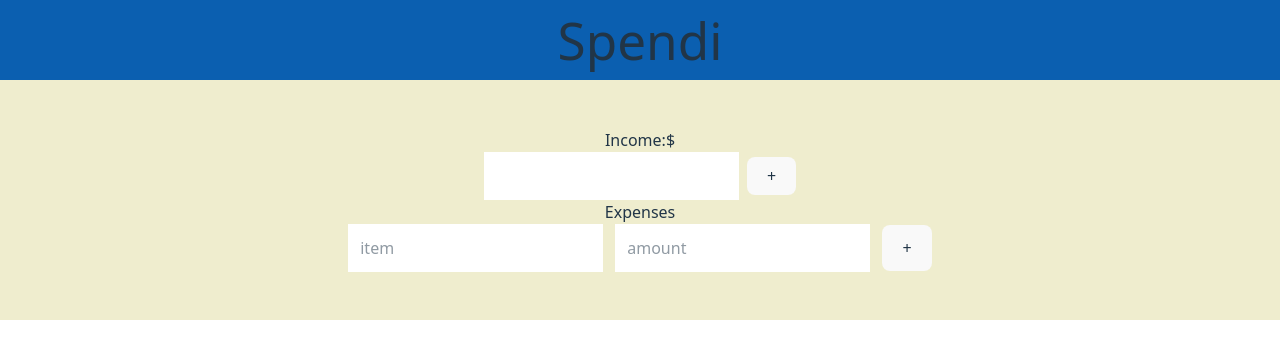
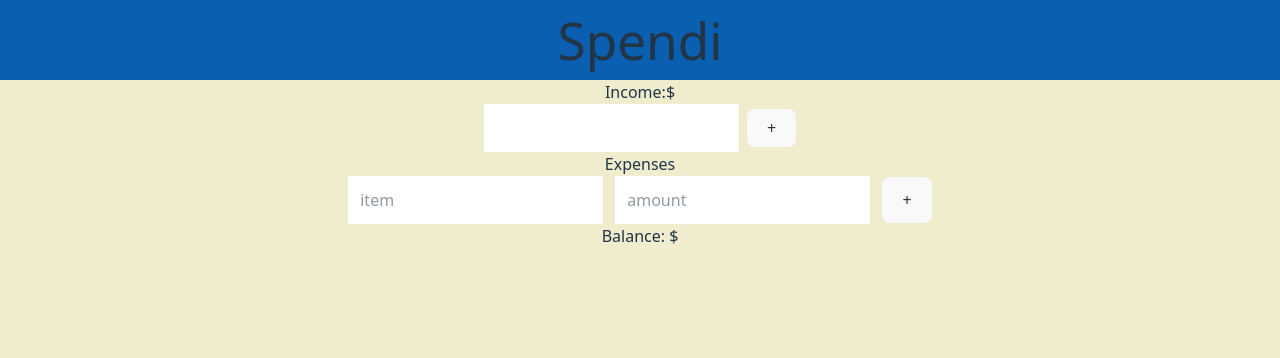
Before and after one commit to azongoismail/Spendi-react-app, a React (Vite) app: page / in a window 1280 px wide. Shown: the top 358 px of the page. Built offline with nearby package versions, Linux system fonts and the light colour scheme.

Commit message:
add remaining balance function

```diff
--- a/src/App.css
+++ b/src/App.css
@@ -6,6 +6,6 @@ body {
     background: #EBFCFF;
     display: flex;
     justify-content: center;
-    align-items: center;
-    min-height: 0vh;
+    align-items:start;
+    /* min-height: 0vh; */
 }
--- a/src/Components/Balance.jsx
+++ b/src/Components/Balance.jsx
@@ -1,9 +1,9 @@
 import React from 'react'
 
-const Balance = () => {
+const Balance = ({balance}) => {
   return (
     <div>
-
+      <p>Balance: ${balance}</p>
     </div>
   )
 }
--- a/src/Components/Income.jsx
+++ b/src/Components/Income.jsx
@@ -1,15 +1,26 @@
-import React from 'react'
+import React, { useEffect } from 'react'
 import { useState } from 'react';
 import { FaTrash } from "react-icons/fa6";
+import Balance from './Balance';
 
 
 
 const Income = () => {
     const [income, setIncome] = useState()
     const [totalIncome, setTotalIncome] = useState('')
+    const [balance, setBalance] = useState('')
     const [ list, SetList] = useState([]);
     const [ amount, setAmount] = useState('')
     const [ item, setItem] = useState ('')
+
+
+    useEffect(()=>{
+      const numericTotalIncome = parseFloat(totalIncome);
+      if (!isNaN(numericTotalIncome)) {
+     setBalance(numericTotalIncome.toString());
+   }
+
+    }, [totalIncome])
 
     const handleChange = (e) => {
           setIncome(
@@ -42,7 +53,24 @@ const Income = () => {
         ));
         setAmount('')
         setItem('')
+
+ const numericCurrentBalance = parseFloat(balance);
+ const numericAmount = parseFloat(amount);
+
+ if (isNaN(numericCurrentBalance) || isNaN(numericAmount) || numericAmount <= 0) {
+  console.error("Invalid current balance or expense amount.");
+  return;
+}
+
+const newRunningBalance = numericCurrentBalance - numericAmount;
+setBalance(newRunningBalance.toString());
+
+
     }
+
+
+
+
   const deleteItem = (item) =>{
      const filteredItems = list.filter((list) => list.id !== item.id);
      SetList(filteredItems);
@@ -50,7 +78,7 @@ const Income = () => {
 
 
   return (
-    <div class= "bg-[#EFEDCE] h-[30vh] flex justify-center items-center flex-col">
+    <div class= "bg-[#EFEDCE] h-[100vh] flex justify-start items-center flex-col">
       <p>Income:<span>${totalIncome}</span></p>
       <form action="" onSubmit={handleIncomeSubmit}>
         <input value={income} type="text" onChange={handleChange} class="bg-white p-3 mr-2" />
@@ -66,10 +94,10 @@ const Income = () => {
       {
         <div className='flex gap-5'>
         <ul>
-          {list.map((list) =>(
-            <li key={list.id} className='flex items-center justify-around bg-[#2BA3EC] px-4 py-2 mt-2'>
-              <span>{list.name}</span>
-              <span>{list.amount}</span>
+          {list.map((list) => (
+            <li key={list.id} className='flex items-center justify-between  bg-[#2BA3EC] px-4 py-2 mt-2 w-[50vw] rounded-8'>
+              <span className='text-xl '>{list.name}</span>
+              <span className='text-lg'>${list.amount}</span>
               <FaTrash onClick={()=> deleteItem(list)} style={{ fontSize:'20px', color:'white'}} />
 
             </li>
@@ -77,6 +105,7 @@ const Income = () => {
         </ul>
         </div>
       }
+      <Balance balance={balance} />
 
     </div>
   )
```
